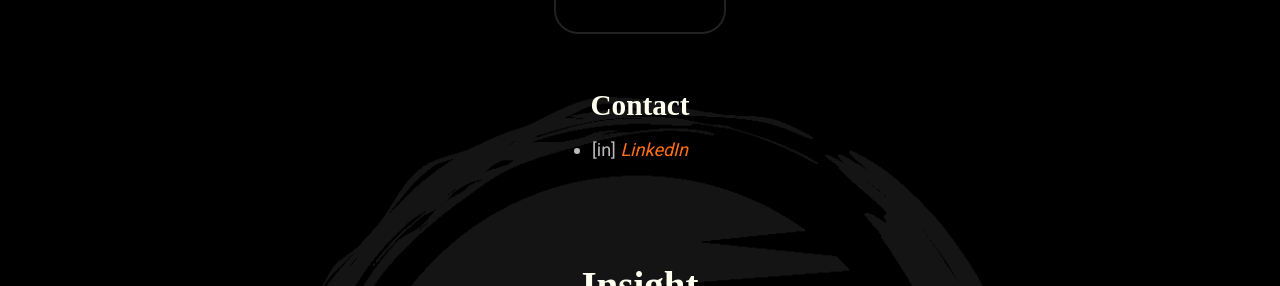
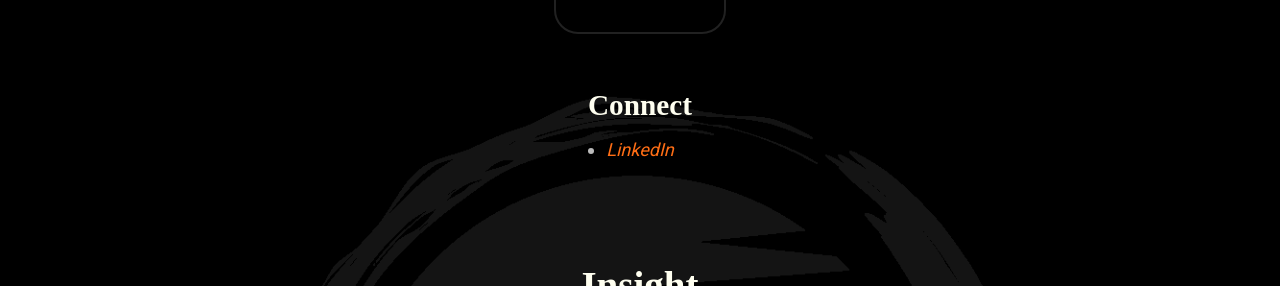
Before and after one commit to mindset-dojo/mindset-dojo.github.io, a Jekyll site: the page built from _authors/patrick-burke.md, in a window 1280 px wide and 1132 px high. Shown: the part 462-748 px from the top of the window. Built offline with Jekyll 4.4.1, drawn with Linux system fonts in a browser that asks for light colours; some web fonts are replaced.

Commit message:
fix: Formatting cleanup

```diff
--- a/_authors/patrick-burke.md
+++ b/_authors/patrick-burke.md
@@ -11,7 +11,7 @@
 program_level_date: 2025-05-04
 leadership_designations: []
 about: |
-  ### Contact
+  ### Connect
 
-  - [in] [LinkedIn](https://www.linkedin.com/in/patrick-j-burke)
+  - [LinkedIn](https://www.linkedin.com/in/patrick-j-burke)
 ---
```
